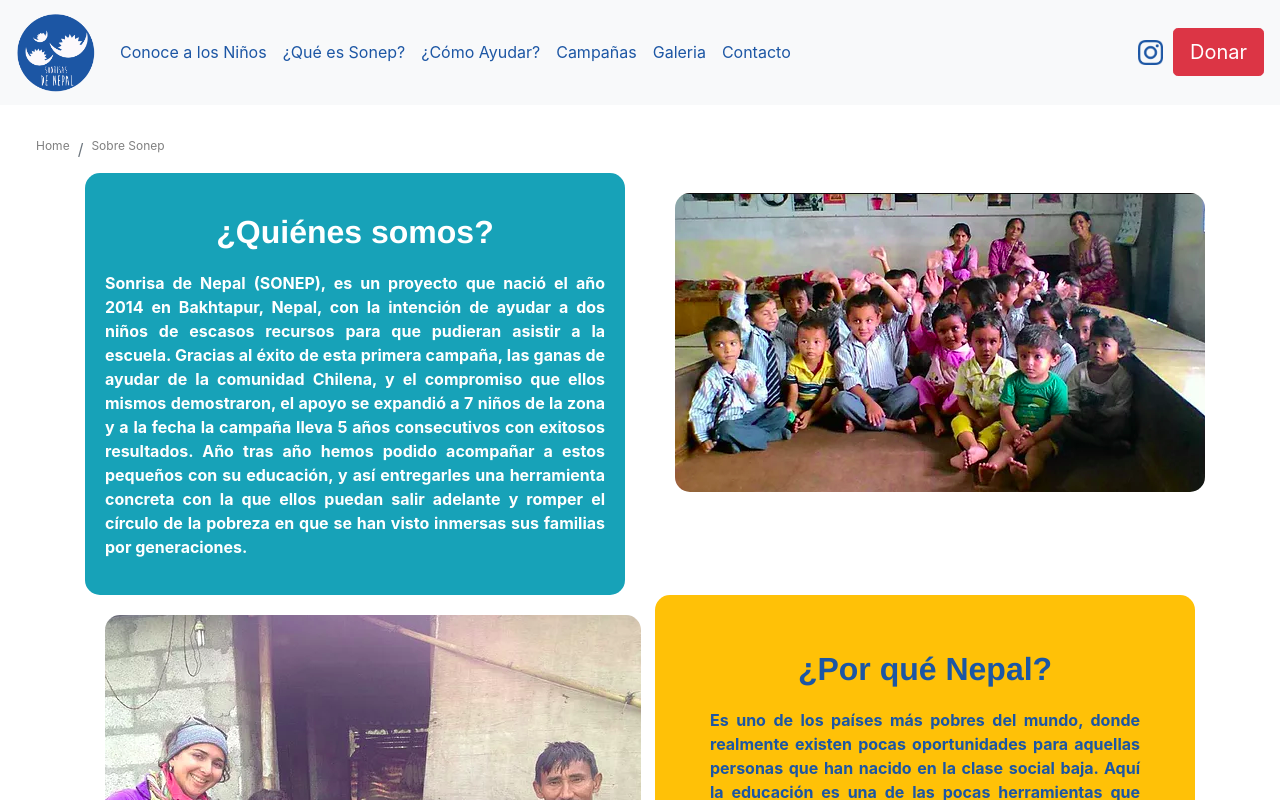
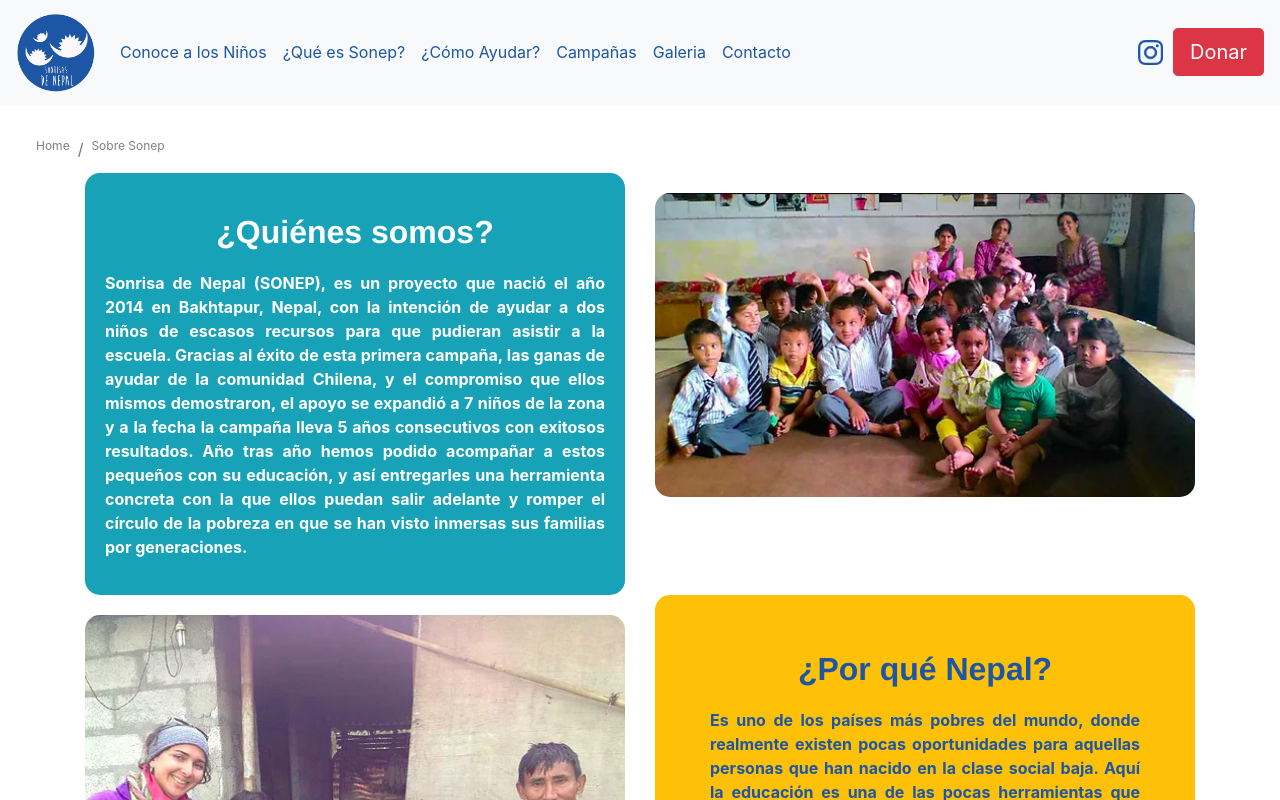
Before and after one commit to natiacostap/sonep, a React (Create React App) app: page /SobreSonep in a window 1280 px wide. Shown: the top 800 px of the page. Built offline with nearby package versions, Linux system fonts and the light colour scheme.

Commit message:
fixing margin images in about page

```diff
--- a/src/pages/about.jsx
+++ b/src/pages/about.jsx
@@ -16,7 +16,7 @@ function About() {
       <Container>
         <Row>
           <Col xs={"12"} md={"6"}>
-            <div className="skyblue-container border-radius">
+            <div className="skyblue-container border-radius text-center">
               <h2 className="titles-pages text-white">¿Quiénes somos?</h2>
               <p className="texts-justify text-white bold-text">
                 Sonrisa de Nepal (SONEP), es un proyecto que nació el año 2014
--- a/src/pages/stylesPages.css
+++ b/src/pages/stylesPages.css
@@ -26,7 +26,8 @@
   margin-bottom: 20px;
 }
 .img-margin{
-  margin: 20px
+  margin: 20px 0px 20px 0px;
+  width: 100%;
 }
 .texts-justify{
   text-align: justify;
```
Also changed, not shown: 1 other file (tests, documents, lock files or other folders).
